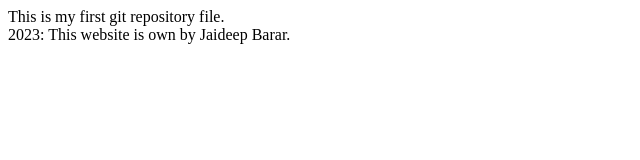
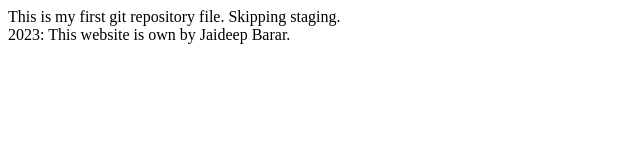
Before and after one commit to LearnWithJD/learningGit, a plain HTML site: page index.html in a window 1280 px wide. Shown: the whole page, without its empty margins (0-640 px from the left). Drawn offline with Linux system fonts and the light colour scheme.

Commit message:
skipping staging, updated body

```diff
--- a/index.html
+++ b/index.html
@@ -3,7 +3,7 @@
         Learning Git & GitHub
     </title>
     <body>
-        This is my first git repository file.
+        This is my first git repository file. Skipping staging.
     </body>
     <footer>
         2023: This website is own by Jaideep Barar.
```
